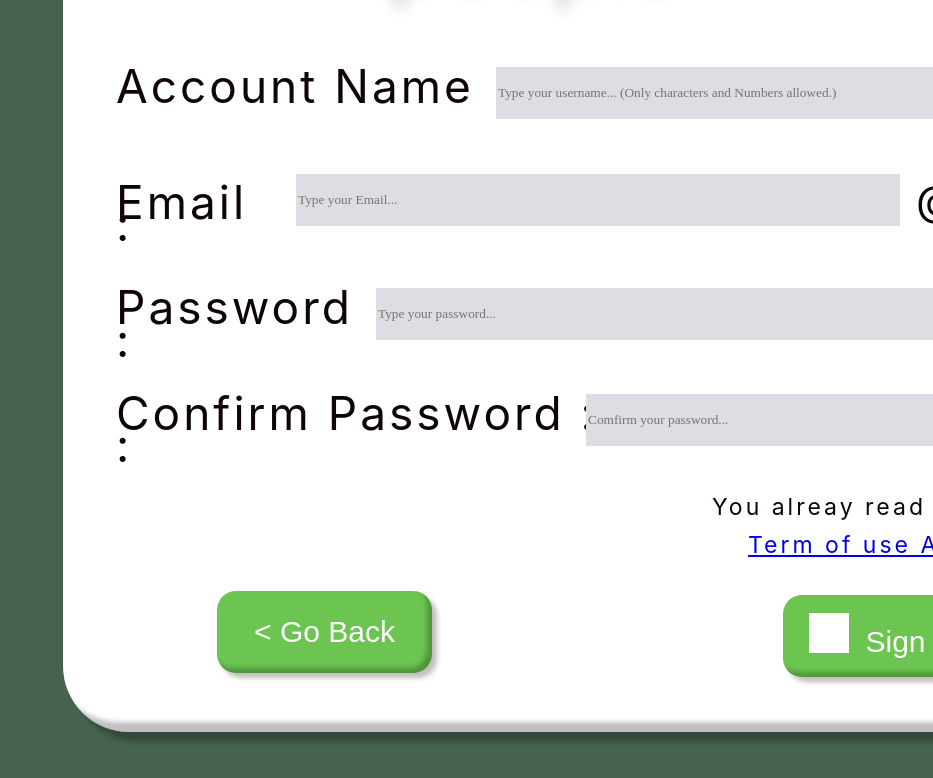
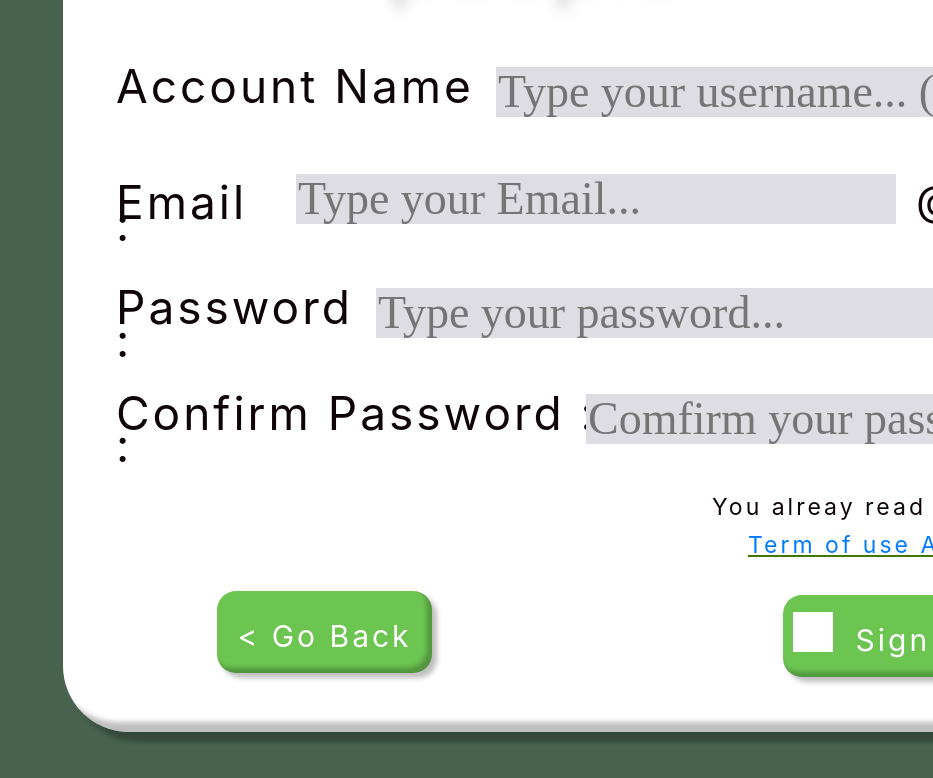
Before and after one commit to qqunx9999/KPP_Frontend, a React (Create React App) app in the folder frontend/: page /SignUp in a window 1280 px wide. Shown: the part 302-1080 px from the top of the page, without its empty margins (347-1280 px from the left). Built offline with nearby package versions, Linux system fonts and the light colour scheme.

Commit message:
authen save

```diff
--- a/frontend/src/CSSsource/LoginPage.css
+++ b/frontend/src/CSSsource/LoginPage.css
@@ -91,7 +91,7 @@
   line-height: 3;
   position: absolute;
   top: 5px;
-  left: 680px;
+  left: 720px;
 }
 
 .PasswordLogIn1 {
--- a/frontend/src/Pages/AuthenResetPwd.tsx
+++ b/frontend/src/Pages/AuthenResetPwd.tsx
@@ -5,14 +5,22 @@ import {
   Route,
   Link
 } from "react-router-dom";
+import '../CSSsource/AuthenResetPwd.css';
 
 const AuthenResetPwd = () => {
 
 
   return (
-     <div>
-
-     </div>
+    <div className="backgroundFinishLoadAuthenResetPwd">
+      <div className="frameAuthenReset">
+          <div className="KUpeopleAuthenReset">
+            KU People
+          </div>
+          <div className="textAuthenReset">
+            Password changed! Back to log in...
+          </div>
+      </div>
+    </div>
   );
 }
 
--- a/frontend/src/Pages/AuthenSignup.tsx
+++ b/frontend/src/Pages/AuthenSignup.tsx
@@ -5,14 +5,26 @@ import {
   Route,
   Link
 } from "react-router-dom";
+import '../CSSsource/AuthenSignup.css';
 
 const AuthenSignup = () => {
 
 
   return (
-     <div>
+     <Router>
+         <div className="AuthenSU-outer-frame">
+             <div className="AuthenSU-whiteframe">
+                 <div className="AuthenSU-k-u-people">
+                     KU People
+                 </div>
+                 <div className="AuthenSU-in_progess">
+                     Signing up in progess...
+                 </div>
 
-     </div>
+             </div>
+         </div>
+
+     </Router>
   );
 }
 
--- a/frontend/src/Pages/LoginPage.tsx
+++ b/frontend/src/Pages/LoginPage.tsx
@@ -5,6 +5,7 @@ import {
   Route,
   Link
 } from "react-router-dom";
+import 'bootstrap/dist/css/bootstrap.css';
 import '../CSSsource/LoginPage.css';
 import SignUpPage from "./SignUpPage"
 import AuthenLogIn from './AuthenLogIn';
@@ -12,7 +13,9 @@ import AuthenLogIn from './AuthenLogIn';
 const LoginPage = () => {
   return (
     <div className="LogInPage1">
+      <div className="container">
       <div className="CenterFrameLogin1">
+
           <div className="KUPeopleLogin1">
                   KU People
           </div>
@@ -22,7 +25,7 @@ const LoginPage = () => {
           <div className="EmailLogIn1">
               <form>
                 Email :
-              <input placeholder="Type your Email..." style={{ width:"480px" , height:"50px" }} onFocus= {undefined} onBlur={undefined} onChange={undefined} onSubmit={undefined} value={""}  className="InputEmailLogIn1"/>
+                <input placeholder="Type your Email..." style={{ width:"500px" , height:"50px" }} onFocus= {undefined} onBlur={undefined} onChange={undefined} onSubmit={undefined} value={""}  className="InputEmailLogIn1"/>
                 <div className="kuthLogIn1">
                   @ku.th
                 </div>
@@ -60,6 +63,7 @@ const LoginPage = () => {
           </Link>
         </div>
       </div>
+    </div>
 
   );
 }
--- a/frontend/src/Pages/SignUpPage.tsx
+++ b/frontend/src/Pages/SignUpPage.tsx
@@ -61,17 +61,17 @@ const SignUpPage = () => {
               </Link>
             </div>
 
-            <Link to="/" className="_go-back">
-              <button className="button">
+            <div className="_go-back">
+              <Link to= "/" className="button">
                   &lt; Go Back
-              </button>
-            </Link>
-            <Link to="/SignUp/AuthenSignup" className="sign-up">
-              <button className="button2">
+              </Link>
+            </div>
+            <div className="sign-up">
+              <Link to= "/SignUp/AuthenSignup" className="button2">
                 <button className="square"></button>
                   &nbsp; Sign Up
-              </button>
-            </Link>
+              </Link>
+            </div>
         </div>
       </div>
 
```
Also changed, not shown: frontend/src/Pages/AuthenLogIn.tsx (line endings or trailing spaces). Lines whose indentation alone changed are shown as unchanged.
